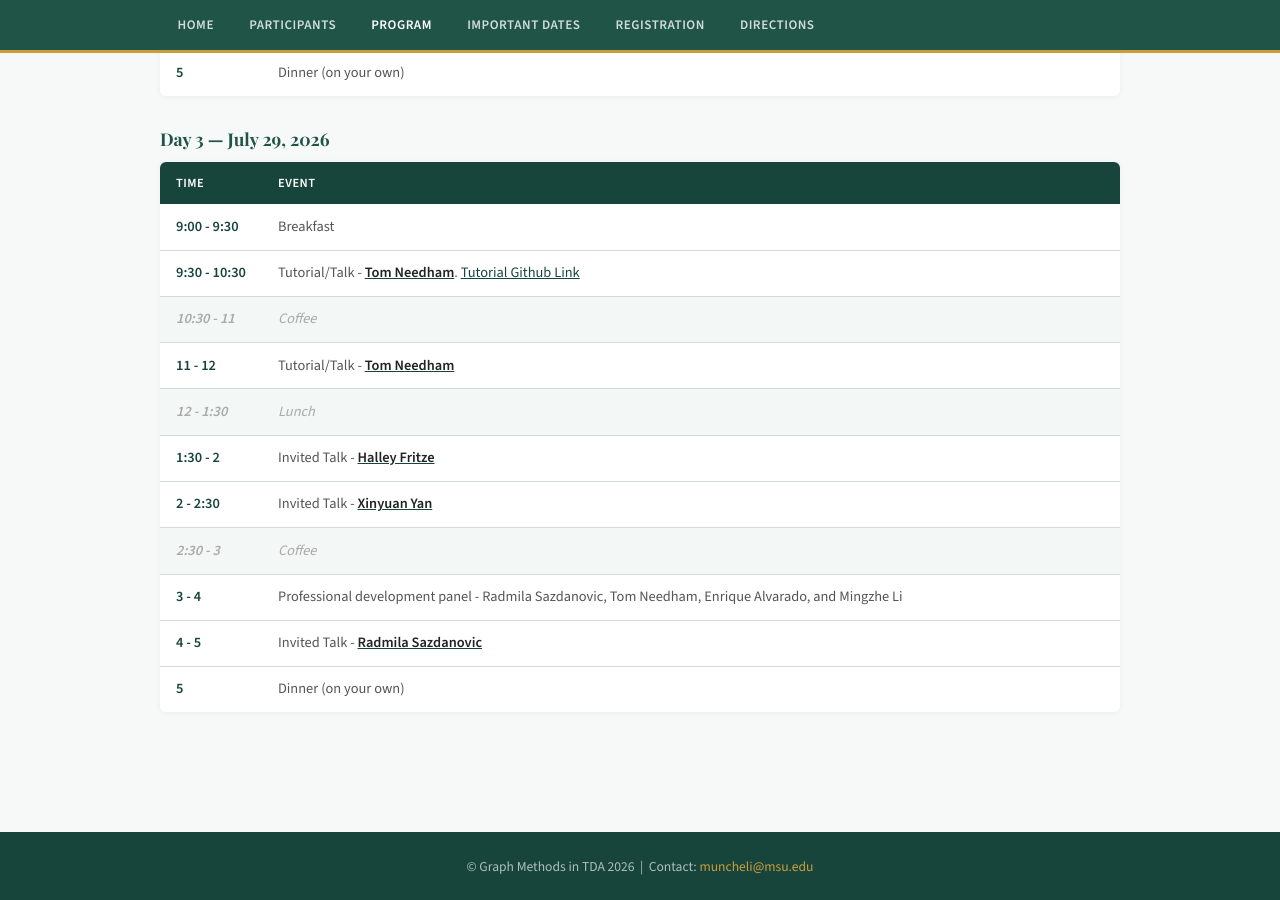
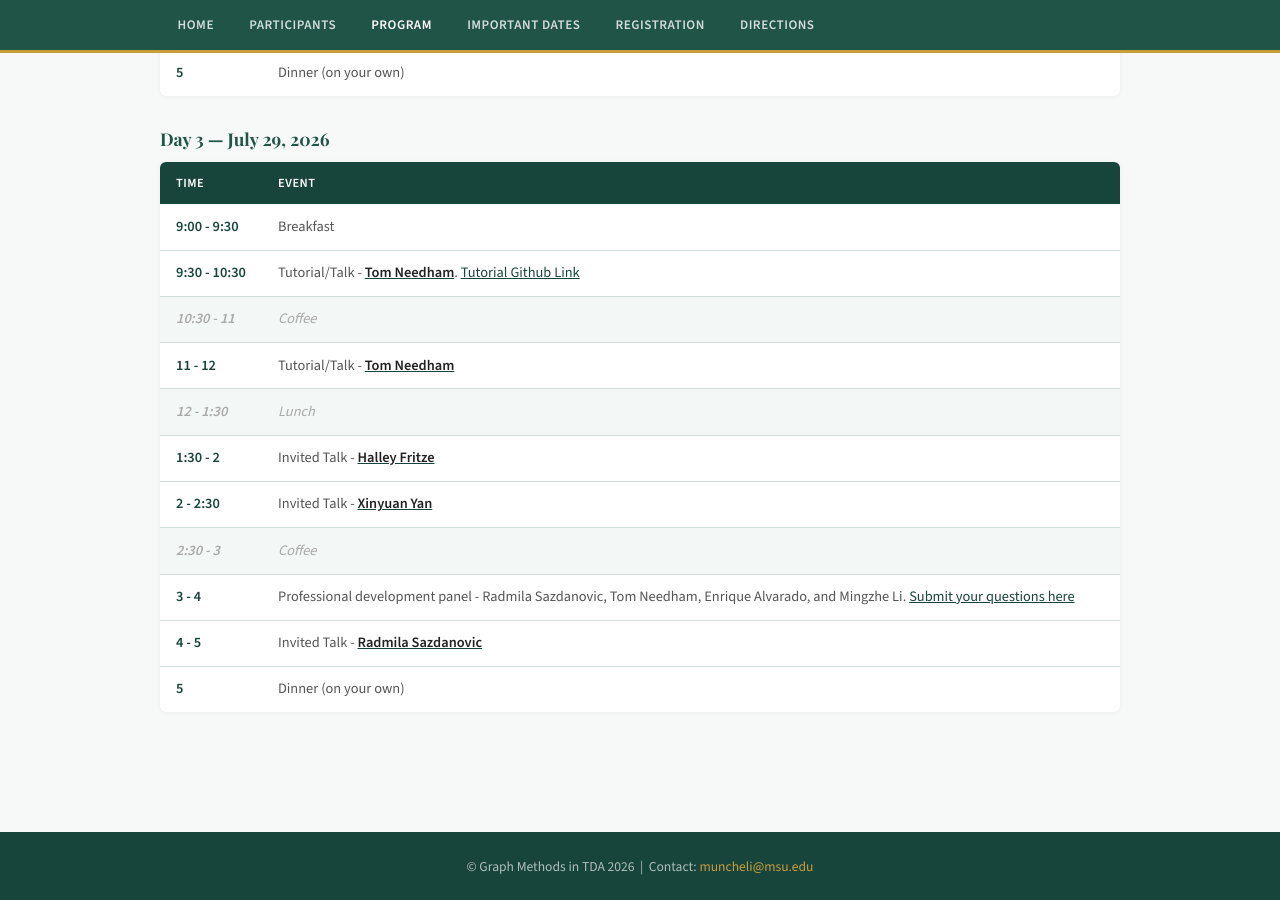
Before and after one commit to MunchLab/graph-methods-tda, a Jekyll site: the page built from program.md, in a window 1280 px wide and 900 px high, scrolled down 2154 px. Built offline with Jekyll 4.4.1, drawn with Linux system fonts in a browser that asks for light colours.

```diff
--- a/program.md
+++ b/program.md
@@ -66,7 +66,7 @@ All times are Eastern Time. Click on a presenter name to see their title and abs
     <tr><td class="t">1:30 - 2</td><td>Invited Talk - <a href="participants.html#halley-fritze"><strong>Halley Fritze</strong></a></td></tr>
     <tr><td class="t">2 - 2:30</td><td>Invited Talk - <a href="participants.html#xinyuan-yan"><strong>Xinyuan Yan</strong></a></td></tr>
     <tr class="brk"><td class="t">2:30 - 3</td><td>Coffee</td></tr>
-    <tr><td class="t">3 - 4</td><td>Professional development panel - Radmila Sazdanovic, Tom Needham, Enrique Alvarado, and Mingzhe Li</td></tr>
+    <tr><td class="t">3 - 4</td><td>Professional development panel - Radmila Sazdanovic, Tom Needham, Enrique Alvarado, and Mingzhe Li. <a href="https://docs.google.com/forms/d/e/1FAIpQLSe2HP1_7xAbvSFWg24ZnOGLDsmDJv4D8316X3S9a7_0xGnLpg/viewform?usp=sharing&ouid=100908228509579595759" target="_blank" rel="noopener noreferrer">Submit your questions here</a></td></tr>
     <tr><td class="t">4 - 5</td><td>Invited Talk - <a href="participants.html#radmila-sazdanovic"><strong>Radmila Sazdanovic</strong></a></td></tr>
     <tr><td class="t">5</td><td>Dinner (on your own)</td></tr>
   </tbody>
```
Also changed, not shown: index.md (+4 -0 lines), 1 other file.
